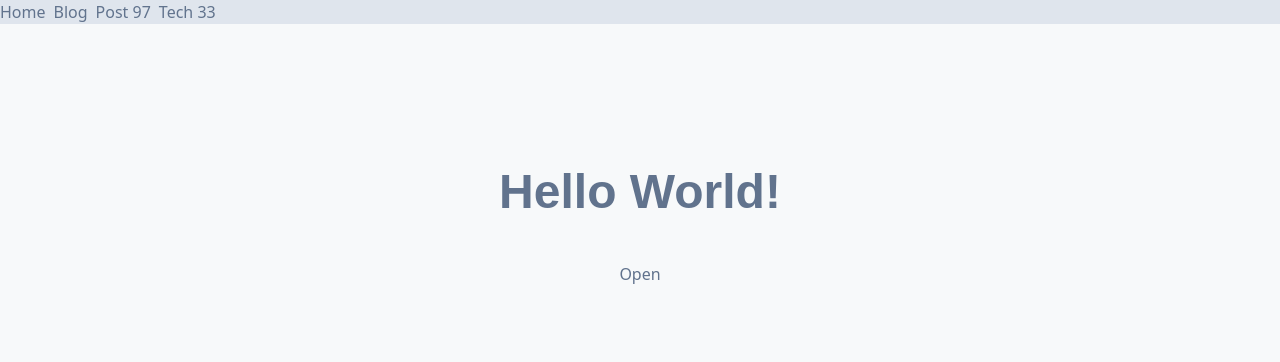
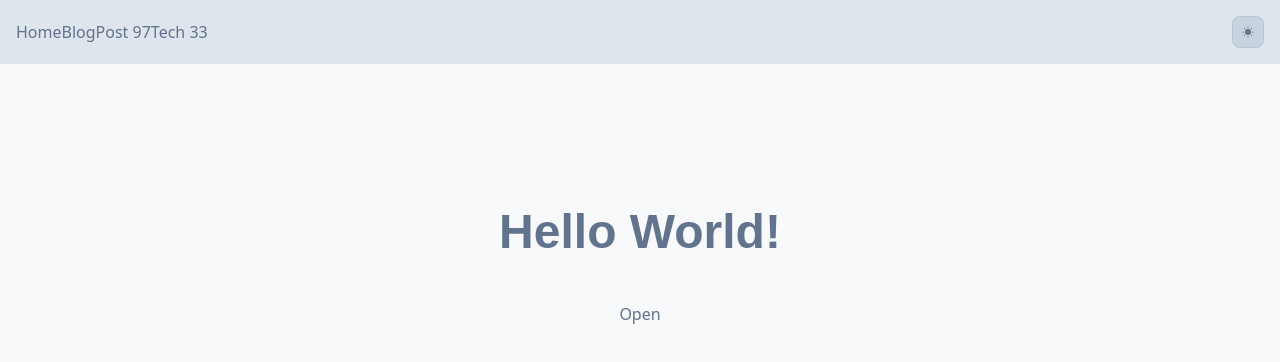
Before and after one commit to lorenzoferrante97/frontend-template, a Next.js app: page / in a window 1280 px wide. Shown: the top 362 px of the page. Built offline with nearby package versions, Linux system fonts and the light colour scheme; a web font is replaced by a local one.

Commit message:
add: theme dropdown

```diff
--- /dev/null
+++ b/app/components/ThemeDropdown.jsx
@@ -0,0 +1,46 @@
+"use client";
+
+import { MoonIcon, SunIcon } from "@phosphor-icons/react";
+import { useTheme } from "next-themes";
+import {
+	DropdownMenu,
+	DropdownMenuContent,
+	DropdownMenuItem,
+	DropdownMenuTrigger,
+} from "@/app/components/ui/dropdown-menu";
+
+export default function ThemeDropdown() {
+	const { setTheme } = useTheme();
+
+	return (
+		<DropdownMenu>
+			<DropdownMenuTrigger
+				className="bg-custom-neutral-soft border-custom-neutral-soft-content/10 border rounded-md"
+				asChild
+			>
+				<button
+					className="size-8 max-lg:size-12 perfect-center relative"
+					type="button"
+				>
+					<SunIcon className="dark:scale-0" weight="fill" size={12} />
+					<MoonIcon
+						className="absolute absolute-center scale-0 dark:scale-100"
+						weight="fill"
+						size={12}
+					/>
+				</button>
+			</DropdownMenuTrigger>
+			<DropdownMenuContent align="end">
+				<DropdownMenuItem onClick={() => setTheme("light")}>
+					Light
+				</DropdownMenuItem>
+				<DropdownMenuItem onClick={() => setTheme("dark")}>
+					Dark
+				</DropdownMenuItem>
+				<DropdownMenuItem onClick={() => setTheme("system")}>
+					System
+				</DropdownMenuItem>
+			</DropdownMenuContent>
+		</DropdownMenu>
+	);
+}
--- a/app/layout.jsx
+++ b/app/layout.jsx
@@ -2,6 +2,7 @@ import { Climate_Crisis, Figtree } from "next/font/google";
 import "./globals.css";
 import Link from "next/link";
 import { generateGlobalMetadata } from "@/utils/metadata";
+import ThemeDropdown from "./components/ThemeDropdown";
 import ThemeProvider from "./components/ThemeProvider";
 
 const figtree = Figtree({
@@ -36,11 +37,16 @@ export default function RootLayout({ children }) {
 					disableTransitionOnChange
 				>
 					{/* - HEADER ------------------ */}
-					<nav className="flex items-center gap-2 bg-base-300">
-						<Link href="/">Home</Link>
-						<Link href="/blog">Blog</Link>
-						<Link href="/blog/posts/97">Post 97</Link>
-						<Link href="/blog/tech/33">Tech 33</Link>
+					<nav className="flex px-4 items-center justify-between gap-2 bg-base-300 h-[8vh]">
+						<div>
+							<Link href="/">Home</Link>
+							<Link href="/blog">Blog</Link>
+							<Link href="/blog/posts/97">Post 97</Link>
+							<Link href="/blog/tech/33">Tech 33</Link>
+						</div>
+
+						<ThemeDropdown />
+
 						{/* <Link replace />  ---> sostituisce la pagina ocrrente dalla "cronologia", quindi rimuove la possibilità di tornare indietro ad esempio con back*/}
 						{/* <Link scroll={false />  ---> invece di tornare all'inizio della pagina, mantiene lo scroll corrente al click del Link*/}
 						{/* <Link prefetch={false />  ---> impedisce il prefetch della pagina collegata al Link*/}
--- a/app/page.jsx
+++ b/app/page.jsx
@@ -12,7 +12,6 @@ import {
 	DropdownMenuContent,
 	DropdownMenuItem,
 	DropdownMenuLabel,
-	DropdownMenuSeparator,
 	DropdownMenuTrigger,
 } from "@/app/components/ui/dropdown-menu";
 
```
